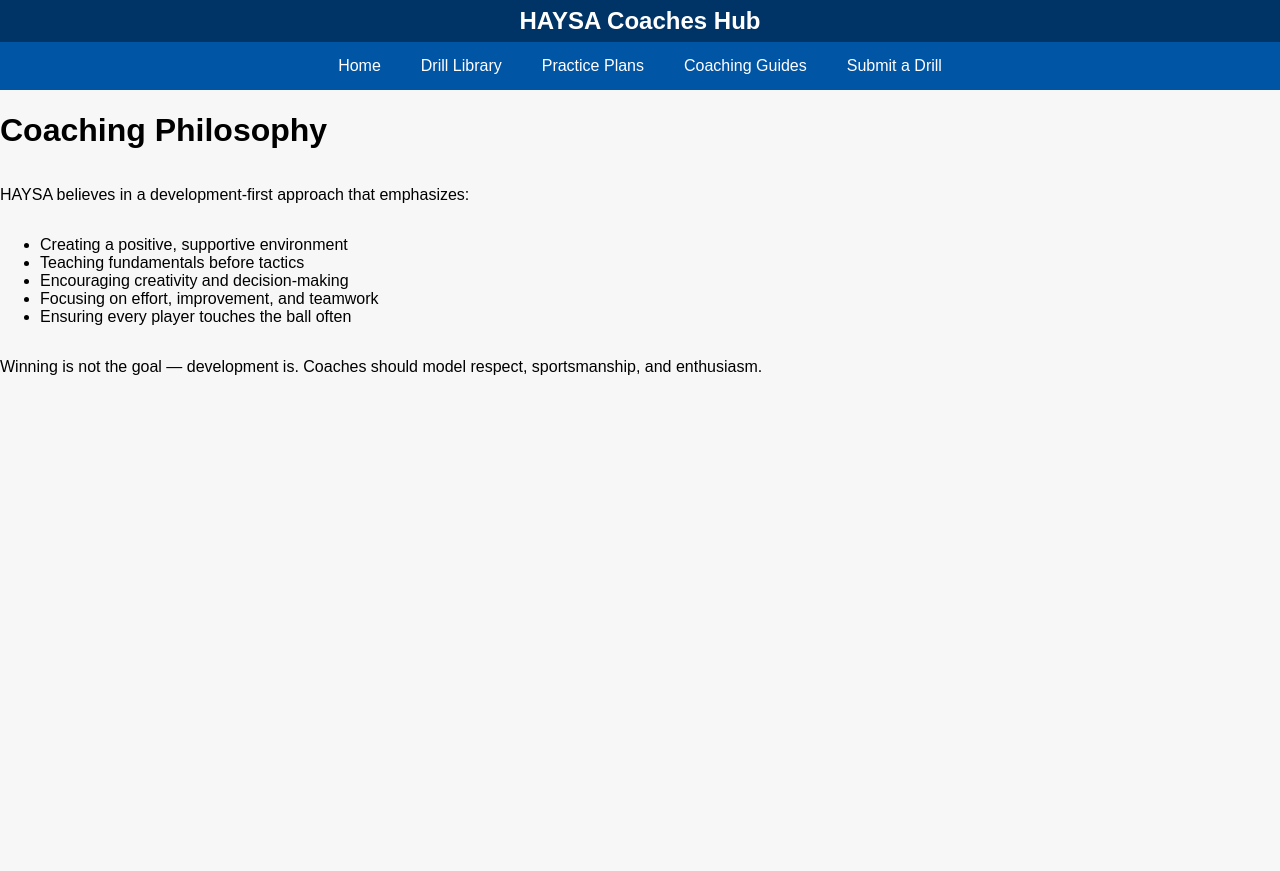
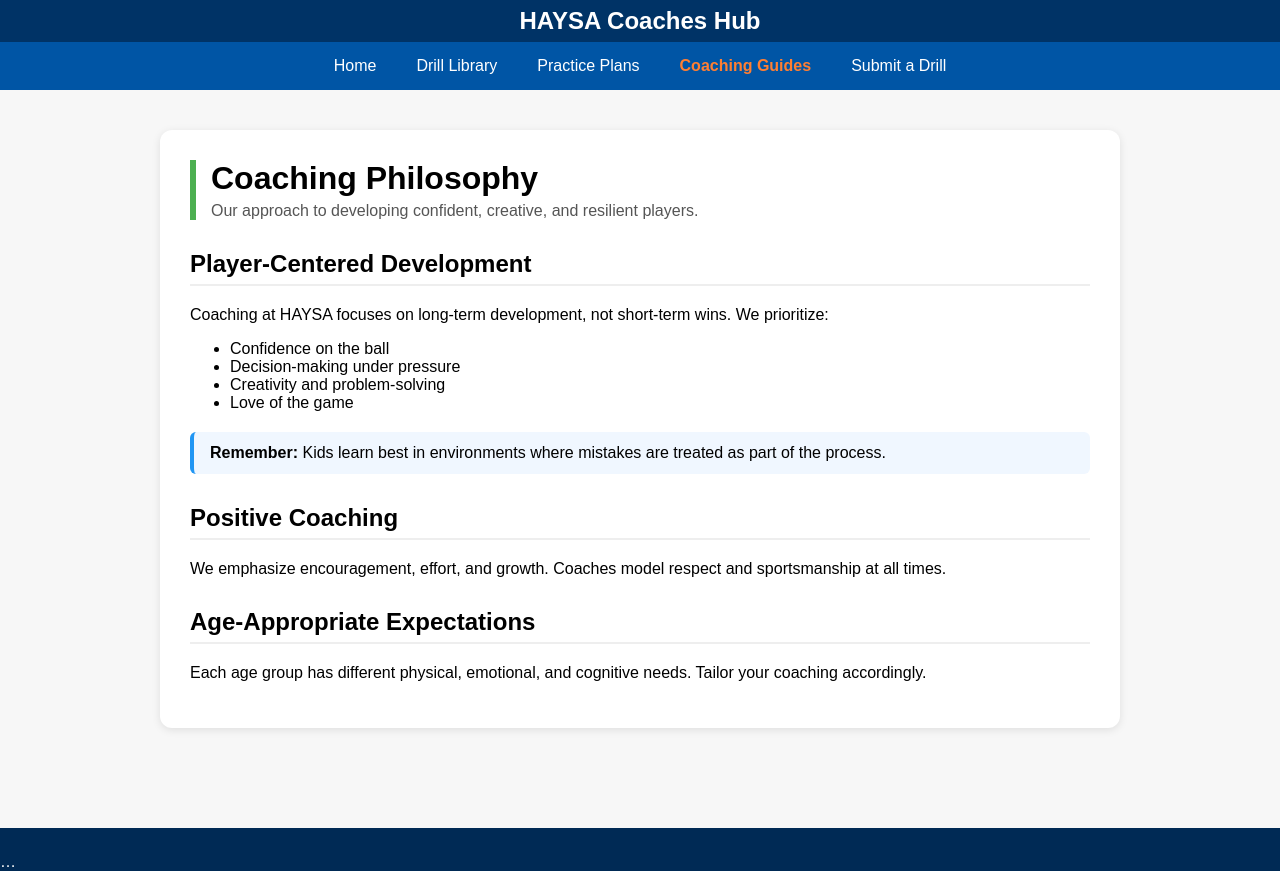
Before and after one commit to HAYSA-Soccer/coaches-hub, a plain HTML site: page guides/coaching-philosophy.html in a window 1280 px wide. Before the commit the page ends 800 px from the top, so only its background shows below. Drawn offline with Linux system fonts and the light colour scheme.

Commit message:
Update coaching-philosophy.html

```diff
--- a/guides/coaching-philosophy.html
+++ b/guides/coaching-philosophy.html
@@ -3,36 +3,78 @@
 <head>
     <title>Coaching Philosophy | HAYSA Coaches Hub</title>
     <link rel="stylesheet" href="../assets/css/style.css">
+    <style>
+        .guide-container {
+            max-width: 900px;
+            margin: 40px auto;
+            background: white;
+            padding: 30px;
+            border-radius: 12px;
+            box-shadow: 0 2px 8px rgba(0,0,0,0.1);
+        }
+        .guide-header {
+            border-left: 6px solid #4CAF50;
+            padding-left: 15px;
+            margin-bottom: 25px;
+        }
+        .guide-header h1 { margin: 0; font-size: 32px; }
+        .guide-header p { margin: 5px 0 0; color: #555; }
+        h2 { margin-top: 30px; border-bottom: 2px solid #eee; padding-bottom: 6px; }
+        .callout {
+            background: #f0f7ff;
+            border-left: 4px solid #2196F3;
+            padding: 12px 16px;
+            margin: 20px 0;
+            border-radius: 6px;
+        }
+    </style>
 </head>
+
 <body>
 
-<header>
-    <h1>HAYSA Coaches Hub</h1>
-</header>
+<header><h1>HAYSA Coaches Hub</h1></header>
 
 <nav>
     <ul>
         <li><a href="/coaches-hub/index.html">Home</a></li>
         <li><a href="/coaches-hub/drills/index.html">Drill Library</a></li>
         <li><a href="/coaches-hub/practice-plans/index.html">Practice Plans</a></li>
-        <li><a href="/coaches-hub/guides/index.html">Coaching Guides</a></li>
+        <li><a class="active" href="/coaches-hub/guides/index.html">Coaching Guides</a></li>
         <li><a href="/coaches-hub/submissions/index.html">Submit a Drill</a></li>
     </ul>
 </nav>
 
-<h1>Coaching Philosophy</h1>
+<main>
+<div class="guide-container">
 
-<p>HAYSA believes in a development-first approach that emphasizes:</p>
+    <div class="guide-header">
+        <h1>Coaching Philosophy</h1>
+        <p>Our approach to developing confident, creative, and resilient players.</p>
+    </div>
 
-<ul>
-    <li>Creating a positive, supportive environment</li>
-    <li>Teaching fundamentals before tactics</li>
-    <li>Encouraging creativity and decision-making</li>
-    <li>Focusing on effort, improvement, and teamwork</li>
-    <li>Ensuring every player touches the ball often</li>
-</ul>
+    <h2>Player‑Centered Development</h2>
+    <p>Coaching at HAYSA focuses on long‑term development, not short‑term wins. We prioritize:</p>
+    <ul>
+        <li>Confidence on the ball</li>
+        <li>Decision‑making under pressure</li>
+        <li>Creativity and problem‑solving</li>
+        <li>Love of the game</li>
+    </ul>
 
-<p>Winning is not the goal — development is. Coaches should model respect, sportsmanship, and enthusiasm.</p>
+    <div class="callout">
+        <strong>Remember:</strong> Kids learn best in environments where mistakes are treated as part of the process.
+    </div>
+
+    <h2>Positive Coaching</h2>
+    <p>We emphasize encouragement, effort, and growth. Coaches model respect and sportsmanship at all times.</p>
+
+    <h2>Age‑Appropriate Expectations</h2>
+    <p>Each age group has different physical, emotional, and cognitive needs. Tailor your coaching accordingly.</p>
+
+</div>
+</main>
+
+<footer class="site-footer">…</footer>
 
 </body>
 </html>
```
